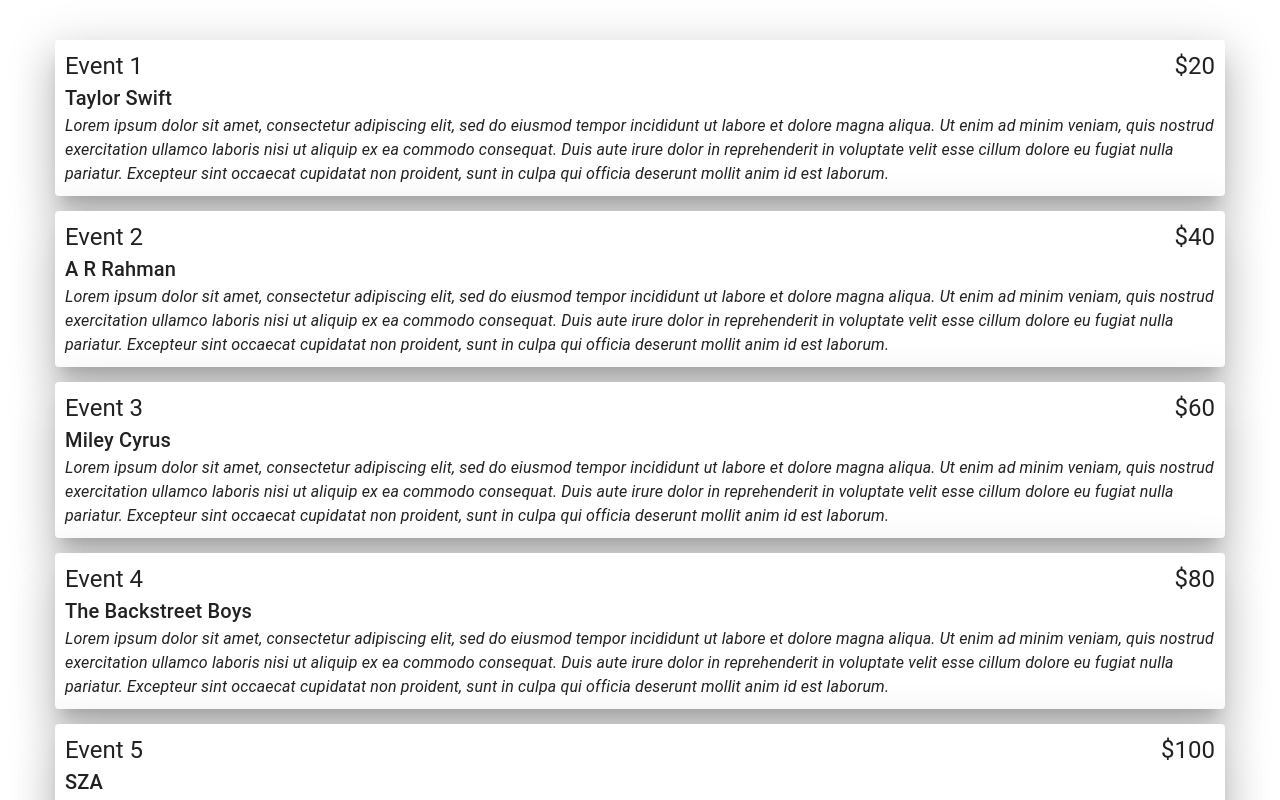
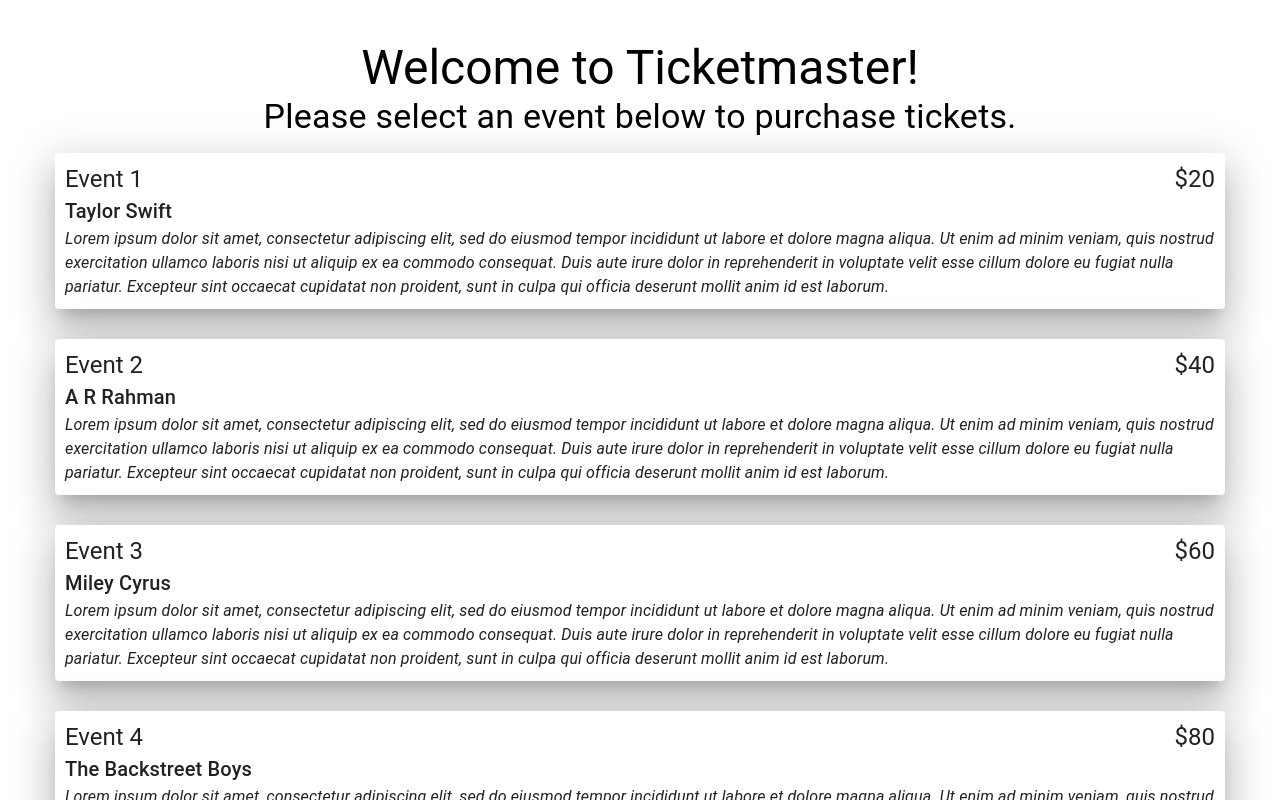
Before and after one commit to Priyanjoli-Mukherjee/ticket-master, a React (Create React App) app: page / in a window 1280 px wide. Shown: the top 800 px of the page. Built offline with nearby package versions, Linux system fonts and the light colour scheme.

Commit message:
added title

```diff
--- a/src/EventListPage.tsx
+++ b/src/EventListPage.tsx
@@ -11,7 +11,11 @@
 
   const events = useMemo(() => getEventData(), []);
   return (
-    <Box margin={5}>
+    <Box margin={5} display="flex" flexDirection="column" alignItems="center">
+      <Typography variant="h3">Welcome to Ticketmaster!</Typography>
+      <Typography variant="h4">
+        Please select an event below to purchase tickets.
+      </Typography>
       {events.map((event) => (
         <Paper
           key={event.title}
```
